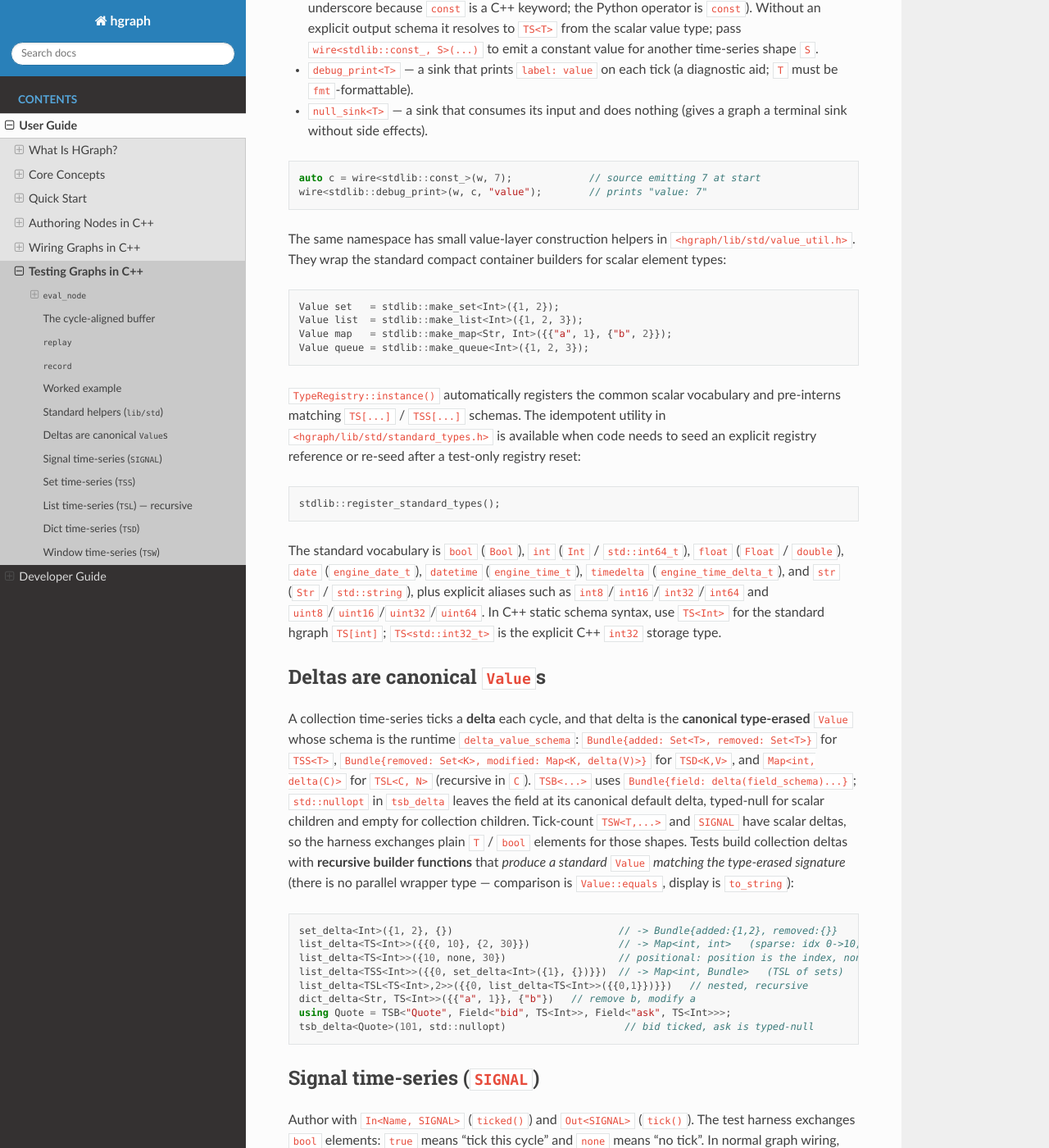
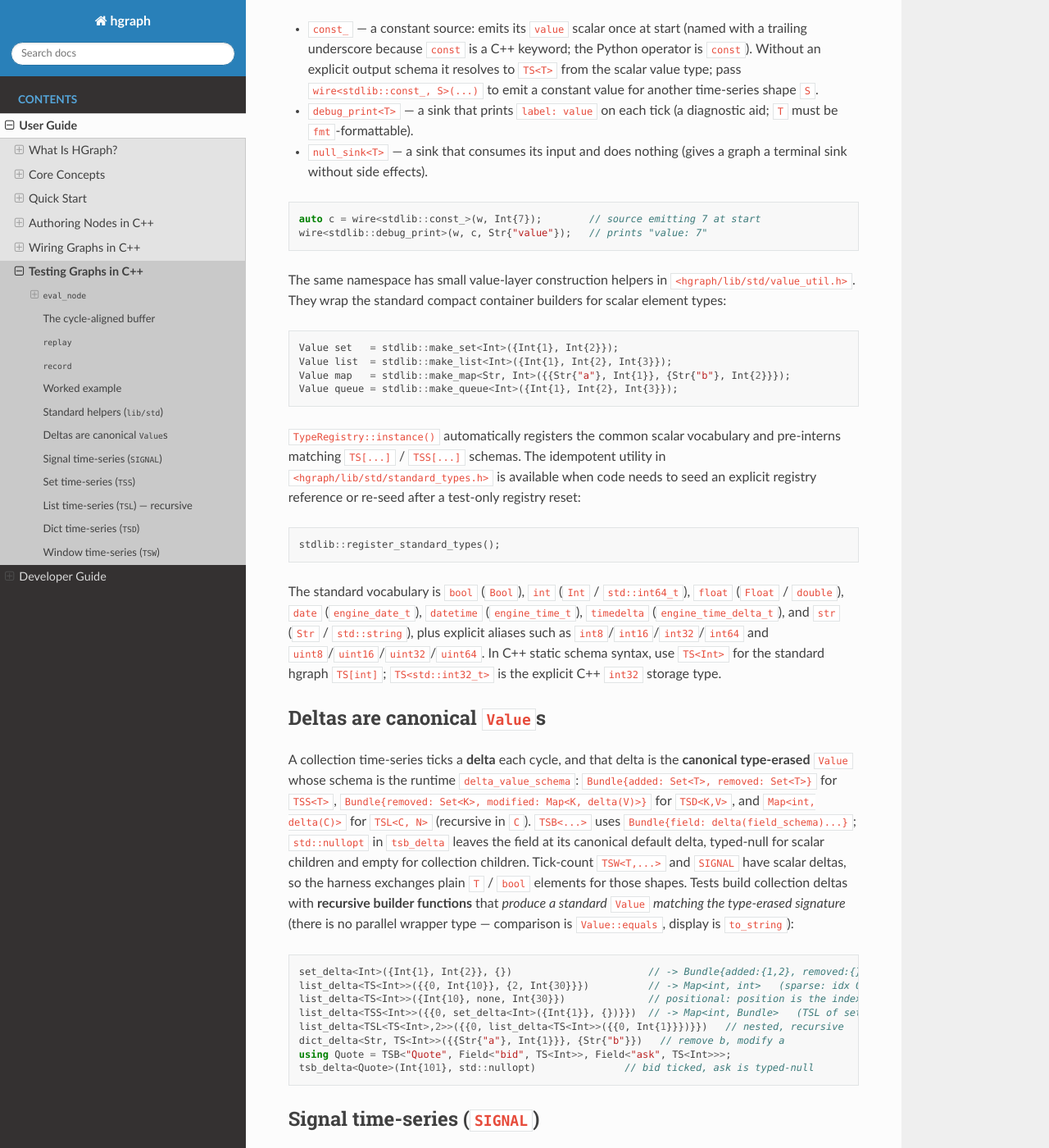
Before and after one commit to hhenson/hg_cpp, a Sphinx documentation site: the page built from docs/source/user_guide/testing_graphs_cpp.rst, in a window 1280 px wide and 1400 px high, scrolled down 4701 px. Shown: the whole window at 82% size. Built offline with Sphinx 7.4.7 and the Read the Docs theme 3.1.0, drawn with Linux system fonts in a browser that asks for light colours; some of the changed text lies outside the part shown.

Commit message:
Improving docs and consistency again

```diff
--- a/docs/source/developer_guide/data_structures/schemas/static_schema.rst
+++ b/docs/source/developer_guide/data_structures/schemas/static_schema.rst
@@ -301,9 +301,9 @@ builder functions produce the canonical ``Value`` (see *Allocation, Plans and Op
 
 .. code-block:: cpp
 
-   set_delta<Int>({1, 2}, {})                       // -> Bundle{added:{1,2}, removed:{}}
-   list_delta<TSS<Int>>({{0, set_delta<Int>({1},{})}})  // -> Map<int, Bundle>
-   dict_delta<Str, TS<Int>>({{"a", 1}}, {"b"})   // -> Bundle{removed, modified}
+   set_delta<Int>({Int{1}, Int{2}}, {})                       // -> Bundle{added:{1,2}, removed:{}}
+   list_delta<TSS<Int>>({{0, set_delta<Int>({Int{1}}, {})}})  // -> Map<int, Bundle>
+   dict_delta<Str, TS<Int>>({{Str{"a"}, Int{1}}}, {Str{"b"}})   // -> Bundle{removed, modified}
    tsb_delta<PriceTick>(101.0, std::nullopt, 5)     // ask is typed-null
 
 Comparison and display go through the value-layer ops (``Value::equals`` —
--- a/docs/source/developer_guide/wiring.rst
+++ b/docs/source/developer_guide/wiring.rst
@@ -34,7 +34,7 @@ runtime view:
    {
        static constexpr auto name = "counter";
 
-       static void start(State<Int> state) { state.set(0); }
+       static void start(State<Int> state) { state.set(Int{0}); }
        static void eval(State<Int> state, Out<TS<Int>> out)
        {
            const int next = state.get() + 1;
--- a/docs/source/user_guide/testing_graphs_cpp.rst
+++ b/docs/source/user_guide/testing_graphs_cpp.rst
@@ -30,7 +30,7 @@ returns its per-cycle outputs — the one call most node tests need:
    };
 
    // One engine cycle per element; `none` (= std::nullopt) means no tick that cycle.
-   CHECK_OUTPUT(testing::eval_node<AddOne>({1, none, 3}), {2, none, 4});
+   CHECK_OUTPUT(testing::eval_node<AddOne>({Int{1}, none, Int{3}}), {Int{2}, none, Int{4}});
 
 Each input element is fed at successive engine cycles from ``MIN_ST`` and the graph
 runs until it is **quiescent**; the result is the recorded output, cycle-aligned
@@ -42,7 +42,8 @@ a stateful node accumulates as expected:
 
 .. code-block:: cpp
 
-   CHECK_OUTPUT(testing::eval_node<RunningSum>({1, 2, 3, 4}), {1, 3, 6, 10});
+   CHECK_OUTPUT(testing::eval_node<RunningSum>({Int{1}, Int{2}, Int{3}, Int{4}}),
+                {Int{1}, Int{3}, Int{6}, Int{10}});
 
 Arguments are given in the node's **eval-parameter order**. A time-series input is
 a ``std::vector<std::optional<T>>``; a scalar input is the value itself. Value types
@@ -57,7 +58,8 @@ A node configured by a **scalar** takes the scalar after its inputs:
    struct Shift { static void eval(In<"in", TS<Int>> in, Scalar<"delta", Int> d, Out<TS<Int>> o)
                   { o.set(in.value() + d.value()); } };
 
-   CHECK_OUTPUT(testing::eval_node<Shift>({1, 2, 3}, 5), {6, 7, 8});
+   CHECK_OUTPUT(testing::eval_node<Shift>({Int{1}, Int{2}, Int{3}}, Int{5}),
+                {Int{6}, Int{7}, Int{8}});
 
 A node with **multiple time-series inputs** takes one sequence per input. The first
 input may be a braced list (its type is inferred); later inputs are passed as
@@ -69,7 +71,8 @@ input may be a braced list (its type is inferred); later inputs are passed as
                 { o.set(a.value() + b.value()); } };
 
    std::vector<std::optional<Int>> rhs{10, 20, 30};
-   CHECK_OUTPUT(testing::eval_node<Sum>({1, none, 3}, rhs), {11, 21, 33});  // lhs persists at cycle 1
+   CHECK_OUTPUT(testing::eval_node<Sum>({Int{1}, none, Int{3}}, rhs),
+                {Int{11}, Int{21}, Int{33}});  // lhs persists at cycle 1
 
 The first parameter must be a time-series input, and the node must have exactly one
 output. ``eval_node`` drives scalar ``TS<T>``, ``SIGNAL``, ``TSS<T>``,
@@ -220,7 +223,7 @@ Wiring ``replay → add_one → record`` and reading the result back:
 
    // Seed the input [1, <skip>, 3], run, and read back [2, <skip>, 4].
    GraphBuilder gb = build_graph<ReplayRecordGraph>();
-   testing::set_replay_values<Int>(gb.global_state(), "in", {1, std::nullopt, 3});
+   testing::set_replay_values<Int>(gb.global_state(), "in", {Int{1}, std::nullopt, Int{3}});
    /* ... run an executor over [MIN_ST, MIN_ST + n*MIN_TD) ... */
    auto out = testing::get_recorded_values<Int>(executor.view().graph().global_state(), "out");
    // out == { 2, std::nullopt, 4 }
@@ -247,8 +250,8 @@ A small set of reusable nodes lives in ``<hgraph/lib/std/std_nodes.h>`` (namespa
 
 .. code-block:: cpp
 
-   auto c = wire<stdlib::const_>(w, 7);             // source emitting 7 at start
-   wire<stdlib::debug_print>(w, c, "value");        // prints "value: 7"
+   auto c = wire<stdlib::const_>(w, Int{7});        // source emitting 7 at start
+   wire<stdlib::debug_print>(w, c, Str{"value"});   // prints "value: 7"
 
 The same namespace has small value-layer construction helpers in
 ``<hgraph/lib/std/value_util.h>``. They wrap the standard compact container
@@ -256,10 +259,10 @@ builders for scalar element types:
 
 .. code-block:: cpp
 
-   Value set   = stdlib::make_set<Int>({1, 2});
-   Value list  = stdlib::make_list<Int>({1, 2, 3});
-   Value map   = stdlib::make_map<Str, Int>({{"a", 1}, {"b", 2}});
-   Value queue = stdlib::make_queue<Int>({1, 2, 3});
+   Value set   = stdlib::make_set<Int>({Int{1}, Int{2}});
+   Value list  = stdlib::make_list<Int>({Int{1}, Int{2}, Int{3}});
+   Value map   = stdlib::make_map<Str, Int>({{Str{"a"}, Int{1}}, {Str{"b"}, Int{2}}});
+   Value queue = stdlib::make_queue<Int>({Int{1}, Int{2}, Int{3}});
 
 ``TypeRegistry::instance()`` automatically registers the common scalar
 vocabulary and pre-interns matching ``TS[...]`` / ``TSS[...]`` schemas. The
@@ -299,14 +302,14 @@ type-erased signature* (there is no parallel wrapper type — comparison is
 
 .. code-block:: cpp
 
-   set_delta<Int>({1, 2}, {})                            // -> Bundle{added:{1,2}, removed:{}}
-   list_delta<TS<Int>>({{0, 10}, {2, 30}})               // -> Map<int, int>   (sparse: idx 0->10, 2->30)
-   list_delta<TS<Int>>({10, none, 30})                   // positional: position is the index, none = skip
-   list_delta<TSS<Int>>({{0, set_delta<Int>({1}, {})}})  // -> Map<int, Bundle>   (TSL of sets)
-   list_delta<TSL<TS<Int>,2>>({{0, list_delta<TS<Int>>({{0,1}})}})   // nested, recursive
-   dict_delta<Str, TS<Int>>({{"a", 1}}, {"b"})   // remove b, modify a
+   set_delta<Int>({Int{1}, Int{2}}, {})                       // -> Bundle{added:{1,2}, removed:{}}
+   list_delta<TS<Int>>({{0, Int{10}}, {2, Int{30}}})          // -> Map<int, int>   (sparse: idx 0->10, 2->30)
+   list_delta<TS<Int>>({Int{10}, none, Int{30}})              // positional: position is the index, none = skip
+   list_delta<TSS<Int>>({{0, set_delta<Int>({Int{1}}, {})}})  // -> Map<int, Bundle>   (TSL of sets)
+   list_delta<TSL<TS<Int>,2>>({{0, list_delta<TS<Int>>({{0, Int{1}}})}})   // nested, recursive
+   dict_delta<Str, TS<Int>>({{Str{"a"}, Int{1}}}, {Str{"b"}})   // remove b, modify a
    using Quote = TSB<"Quote", Field<"bid", TS<Int>>, Field<"ask", TS<Int>>>;
-   tsb_delta<Quote>(101, std::nullopt)                    // bid ticked, ask is typed-null
+   tsb_delta<Quote>(Int{101}, std::nullopt)               // bid ticked, ask is typed-null
 
 Signal time-series (``SIGNAL``)
 -------------------------------
@@ -337,12 +340,12 @@ delta ``Value`` from ``set_delta``.
 .. code-block:: cpp
 
    struct MirrorSet { static void eval(In<"s", TSS<Int>> s, Out<TSS<Int>> out)
-                      { for (int r : s.removed()) out.remove(r); for (int a : s.added()) out.add(a); } };
+                      { for (Int r : s.removed()) out.remove(r); for (Int a : s.added()) out.add(a); } };
 
    const std::vector<std::optional<Value>> deltas{
-       set_delta<Int>({1, 2}, {}),   // add 1,2
-       set_delta<Int>({3}, {1}),      // add 3, remove 1
-       set_delta<Int>({}, {2, 3}),    // remove 2,3
+       set_delta<Int>({Int{1}, Int{2}}, {}),         // add 1,2
+       set_delta<Int>({Int{3}}, {Int{1}}),           // add 3, remove 1
+       set_delta<Int>({}, {Int{2}, Int{3}}),         // remove 2,3
    };
    CHECK_OUTPUT(testing::eval_node<MirrorSet>(deltas), deltas);   // round-trips the deltas
 
@@ -374,8 +377,8 @@ the per-cycle delta ``Value`` from ``list_delta`` (recursive in ``C``).
                        { for (std::size_t i = 0; i < l.size(); ++i) if (l[i].modified()) out.set(i, l[i].value()); } };
 
    const std::vector<std::optional<Value>> deltas{
-       list_delta<TS<Int>>({{0, 1}, {1, 2}}),   // both children tick
-       list_delta<TS<Int>>({{0, 5}}),            // only child 0 ticks
+       list_delta<TS<Int>>({{0, Int{1}}, {1, Int{2}}}),   // both children tick
+       list_delta<TS<Int>>({{0, Int{5}}}),                // only child 0 ticks
    };
    CHECK_OUTPUT(testing::eval_node<MirrorList>(deltas), deltas);
 
@@ -386,11 +389,11 @@ are themselves ``set_delta`` ``Value``\ s, a TSL-of-TSL delta a ``Map`` of ``Map
 .. code-block:: cpp
 
    // TSL<TSS<Int>> delta: Map<int, Bundle{added:Set, removed:Set}>
-   const Value sd = list_delta<TSS<Int>>({{0, set_delta<Int>({1, 2}, {})}, {1, set_delta<Int>({9}, {})}});
-   CHECK(sd.equals(list_delta<TSS<Int>>({{1, set_delta<Int>({9}, {})}, {0, set_delta<Int>({2, 1}, {})}})));
+   const Value sd = list_delta<TSS<Int>>({{0, set_delta<Int>({Int{1}, Int{2}}, {})}, {1, set_delta<Int>({Int{9}}, {})}});
+   CHECK(sd.equals(list_delta<TSS<Int>>({{1, set_delta<Int>({Int{9}}, {})}, {0, set_delta<Int>({Int{2}, Int{1}}, {})}})));
 
    // TSL<TSL<TS<Int>,2>> delta: Map<int, Map<int, int>>
-   const Value nd = list_delta<TSL<TS<Int>, 2>>({{0, list_delta<TS<Int>>({{0, 7}, {1, 8}})}});
+   const Value nd = list_delta<TSL<TS<Int>, 2>>({{0, list_delta<TS<Int>>({{0, Int{7}}, {1, Int{8}}})}});
 
 By hand: ``wire<testing::replay, TSL<C, N>>`` re-creates ticks by recursively applying
 each ``index -> child_delta`` of the buffered delta to the matching child output;
@@ -431,8 +434,8 @@ for scalar children). The simplest replay/record path exchanges the canonical
    };
 
    const std::vector<std::optional<Value>> deltas{
-       dict_delta<Str, TS<Int>>({{"a", 1}, {"b", 2}}),
-       dict_delta<Str, TS<Int>>({{"a", 5}}, {"b"}),
+       dict_delta<Str, TS<Int>>({{Str{"a"}, Int{1}}, {Str{"b"}, Int{2}}}),
+       dict_delta<Str, TS<Int>>({{Str{"a"}, Int{5}}}, {Str{"b"}}),
    };
    CHECK_OUTPUT(testing::eval_node<MirrorDict>(deltas), deltas);
 
@@ -454,4 +457,5 @@ harness exchanges plain ``T`` elements.
        }
    };
 
-   CHECK_OUTPUT(testing::eval_node<MirrorWindow>({1, none, 3, 4}), {1, none, 3, 4});
+   CHECK_OUTPUT(testing::eval_node<MirrorWindow>({Int{1}, none, Int{3}, Int{4}}),
+                {Int{1}, none, Int{3}, Int{4}});
```
Also changed, not shown: docs/source/user_guide/authoring_graphs_cpp.rst (+8 -8 lines), docs/source/user_guide/authoring_nodes_cpp.rst (+8 -8 lines), 3 other files.
